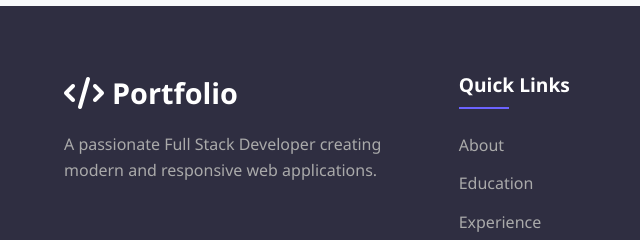
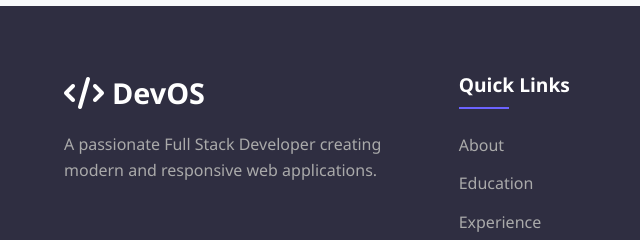
Before and after one commit to OsamaAhmedX04/Portfolio, a plain HTML site: page index.html in a window 1280 px wide. Shown: the part 5922-6162 px from the top of the page, 0-640 px from the left. Drawn offline with Linux system fonts and the light colour scheme.

Commit message:
change footer logo

```diff
--- a/index.html
+++ b/index.html
@@ -349,7 +349,7 @@
         <div class="container">
             <div class="footer-content">
                 <div class="footer-about">
-                    <a href="#" class="logo"><i class="fas fa-code"></i>Portfolio</a>
+                    <a href="#" class="logo"><i class="fas fa-code"></i>DevOS</a>
                     <p>A passionate Full Stack Developer creating modern and responsive web applications.</p>
                 </div>
                 <div class="footer-links">
```
